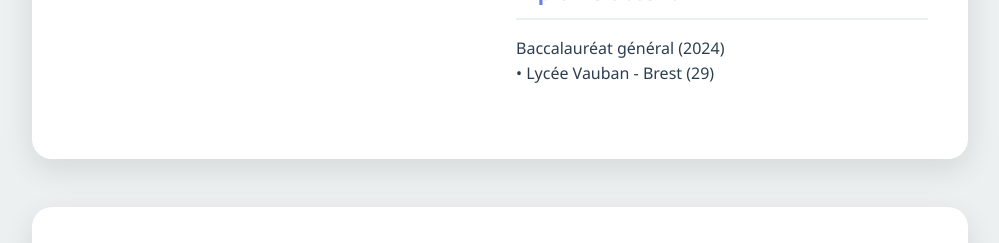
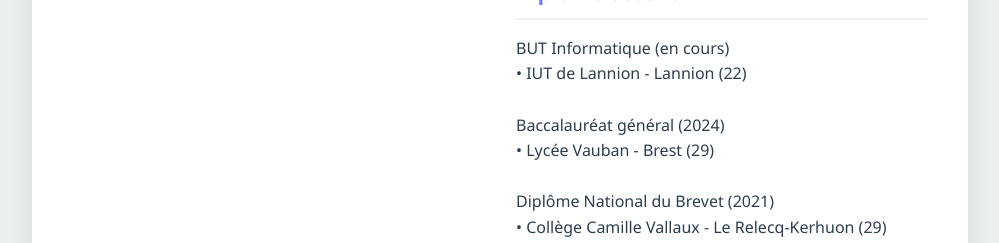
Before and after one commit to emeraudeLa/Portfolio, a plain HTML site: page PagePersonnelle.html in a window 1280 px wide. Shown: the part 1085-1328 px from the top of the page, without its empty margins (140-1139 px from the left). Drawn offline with Linux system fonts and the light colour scheme.

Commit message:
Update PagePersonnelle.html

```diff
--- a/PagePersonnelle.html
+++ b/PagePersonnelle.html
@@ -673,7 +673,9 @@
                         </div>
                         <div class="info-group">
                             <h3>Diplôme obtenu</h3>
-                            <p>Baccalauréat général (2024)<br>• Lycée Vauban - Brest (29)</p>
+                            <p>BUT Informatique (en cours)<br>• IUT de Lannion - Lannion (22)</p>
+                            <p><br>Baccalauréat général (2024)<br>• Lycée Vauban - Brest (29)</p>
+                            <p><br>Diplôme National du Brevet (2021)<br>• Collège Camille Vallaux - Le Relecq-Kerhuon (29)</p>
                         </div>
                     </div>
                 </div>
```
